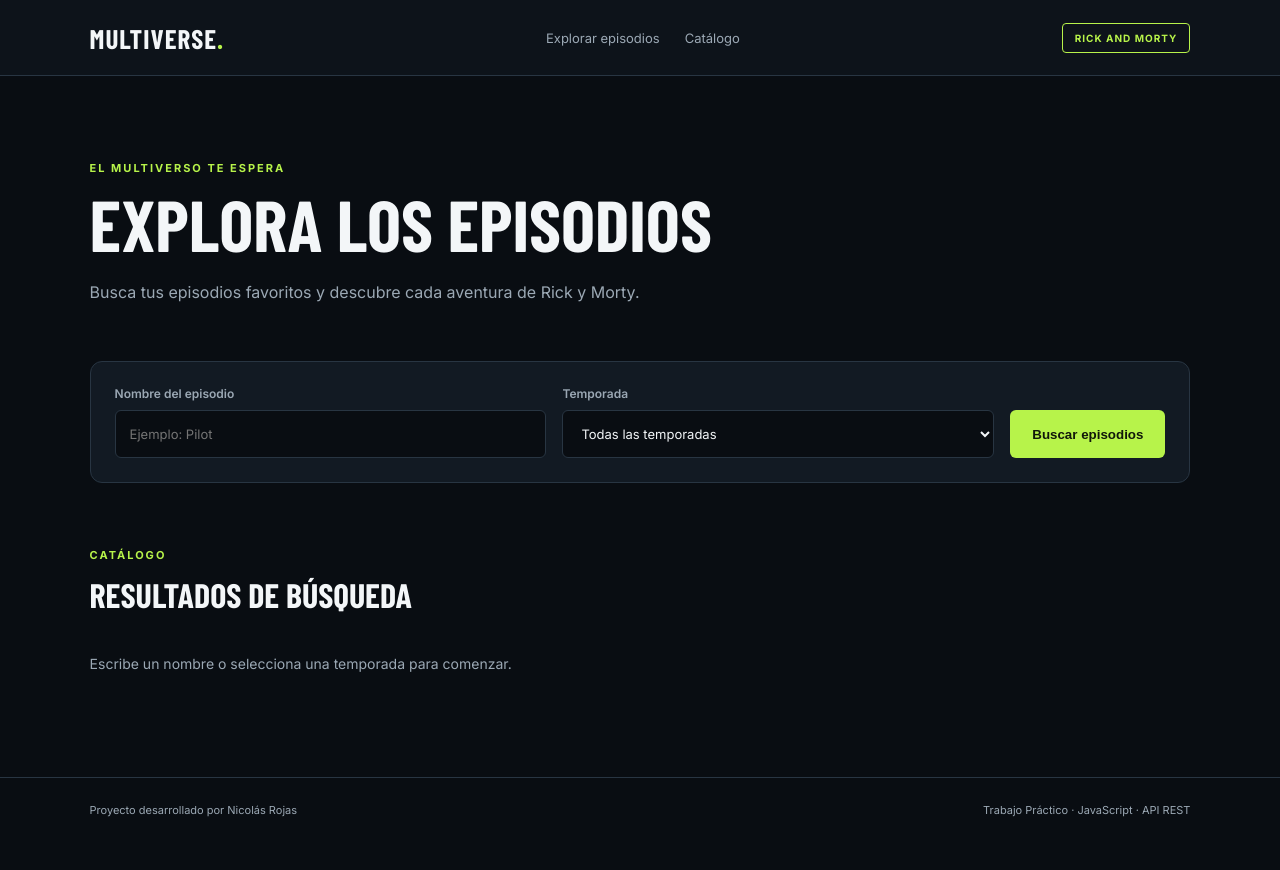
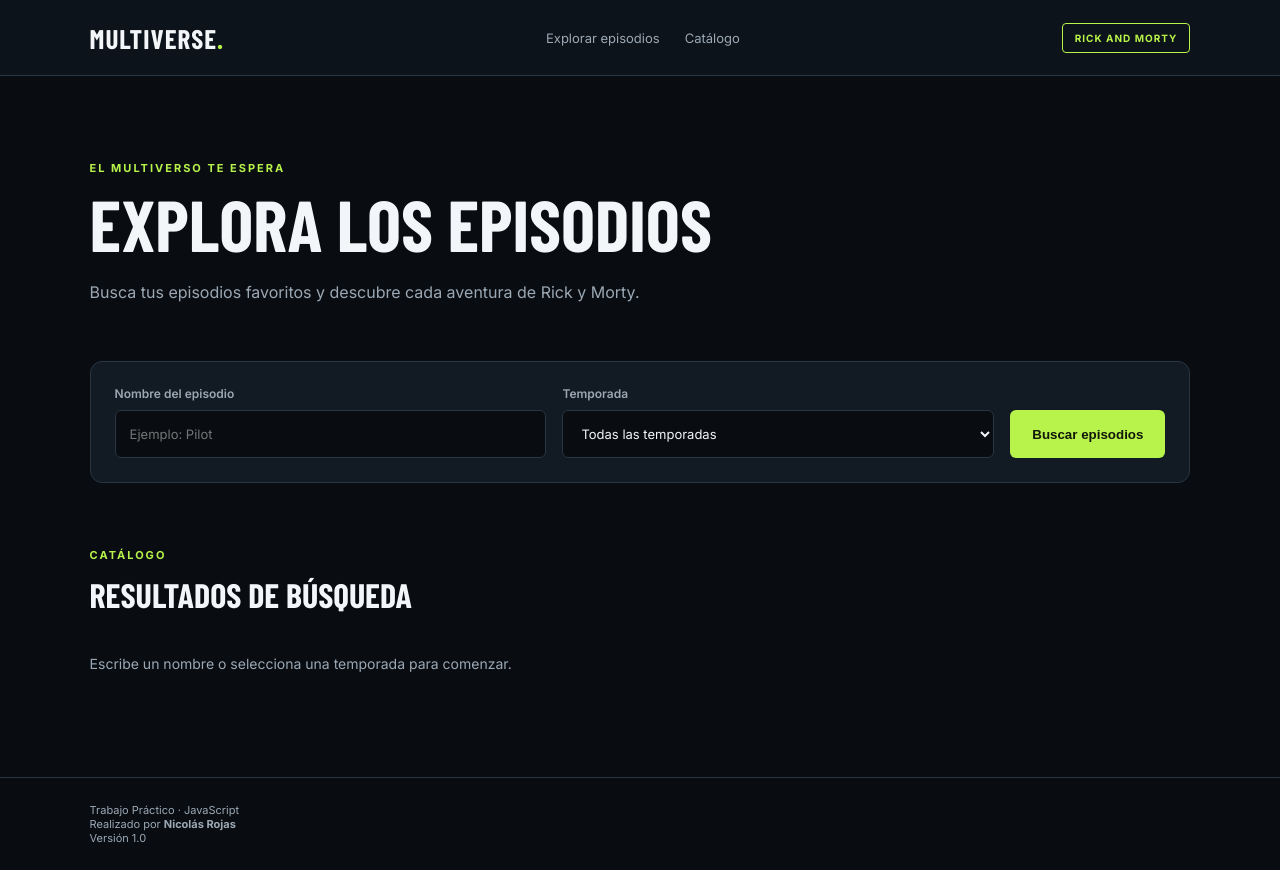
Before and after one commit to rc-999-fr/tp-rojas-nicolas, a plain HTML site: page index.html in a window 1280 px wide. Before the commit the page ends 842 px from the top, so only its background shows below. Drawn offline with nearby package versions, Linux system fonts and the light colour scheme; a web font is replaced by a local one.

Commit message:
Agregar numero de version en el pie

```diff
--- a/index.html
+++ b/index.html
@@ -80,9 +80,12 @@
     </main>
 
     <footer class="pie">
-        <p>Proyecto desarrollado por Nicolás Rojas</p>
-        <p>Trabajo Práctico · JavaScript · API REST</p>
-    </footer>
+  <div class="contenedor">
+    <p>Trabajo Práctico · JavaScript</p>
+    <p>Realizado por <strong>Nicolás Rojas</strong></p>
+    <p>Versión 1.0</p>
+  </div>
+</footer>
 
 </body>
 </html>
```
